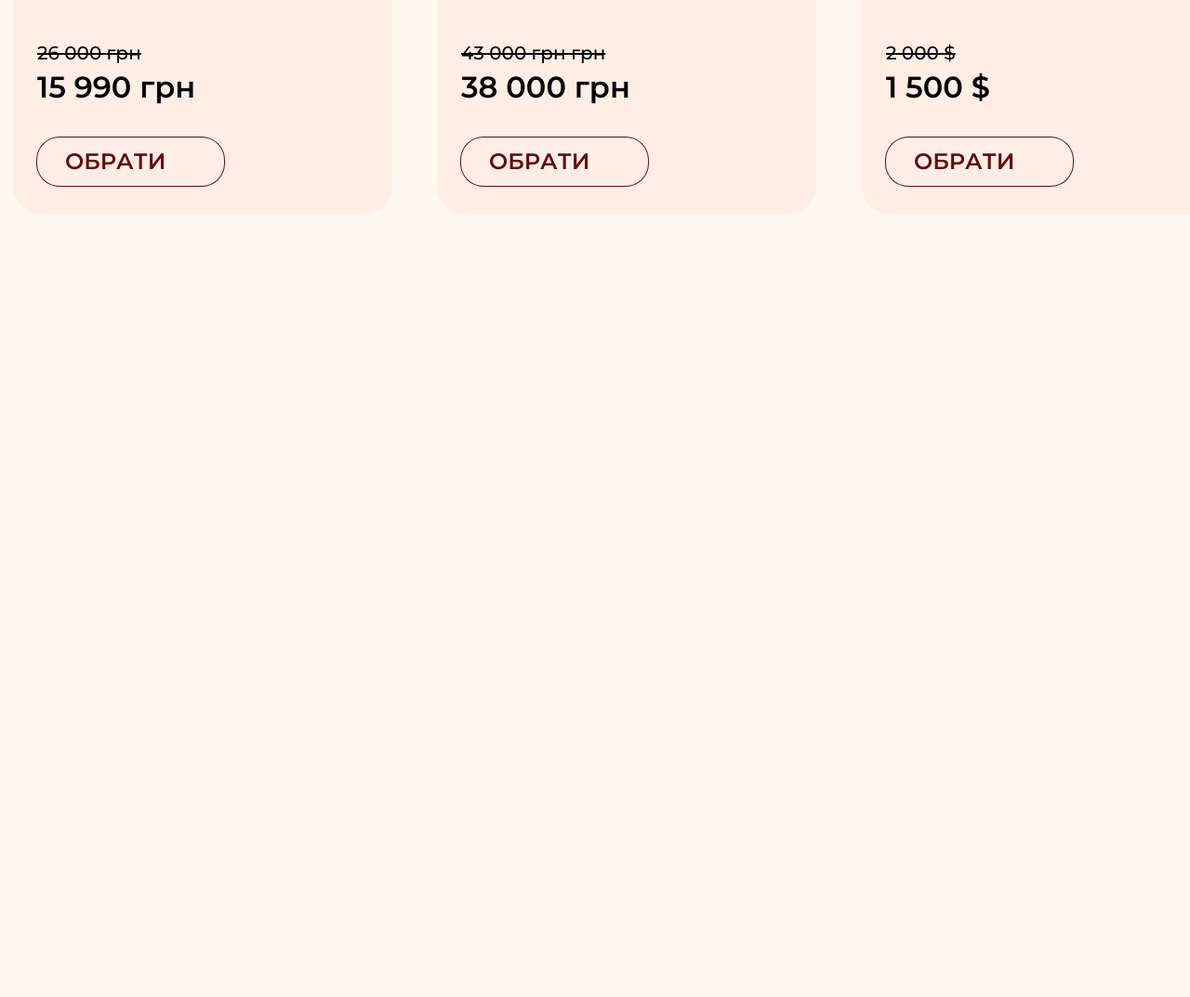
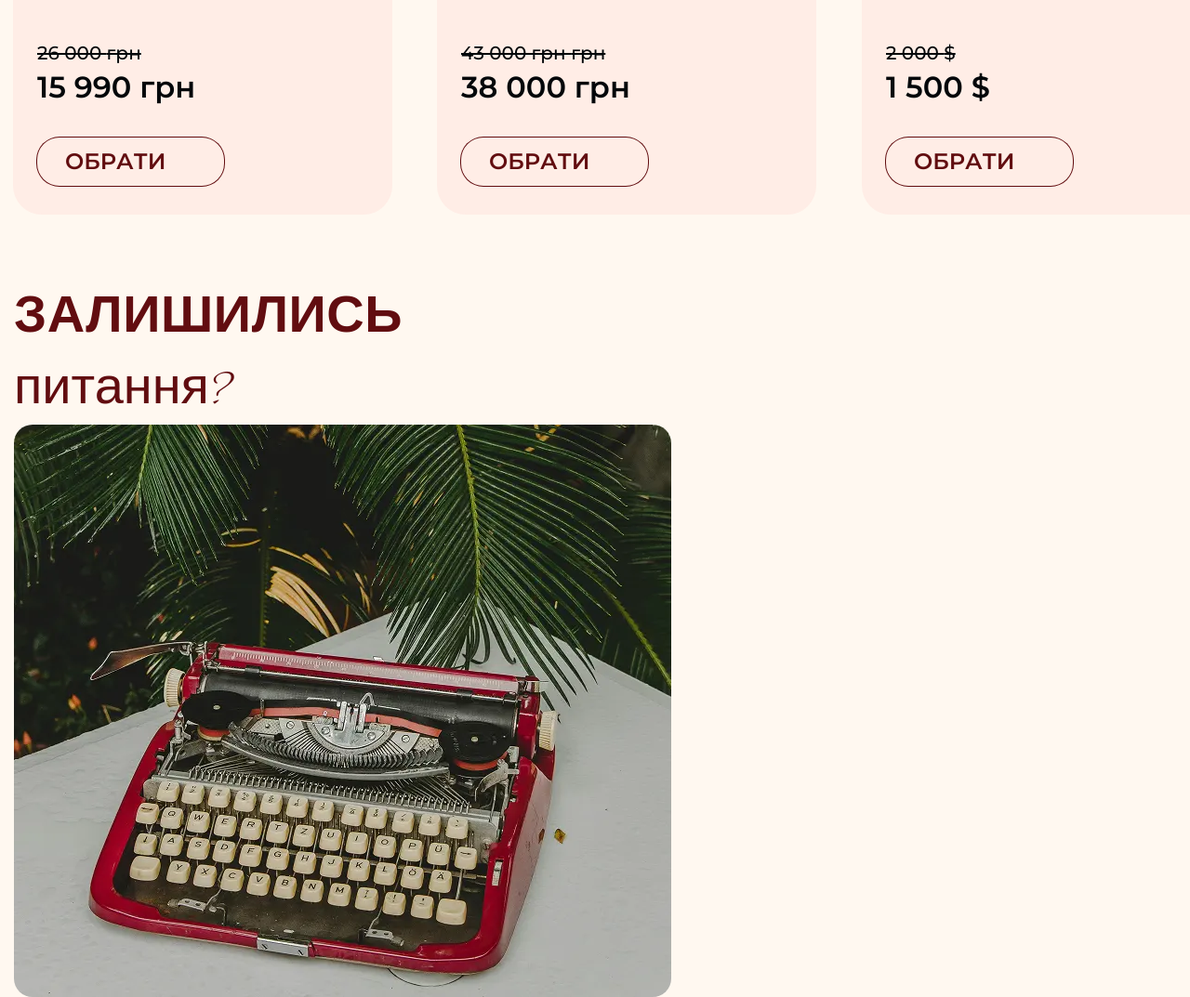
Before and after one commit to chertenok001/u_real_brand, a website: page app/index.html in a window 1280 px wide. Shown: the part 6428-7501 px from the top of the page at 93% size. Before the commit the page ends 6728 px from the top, so only its background shows below. Drawn offline with nearby package versions, Linux system fonts and the light colour scheme.

Commit message:
added section question

```diff
--- a/app/index.html
+++ b/app/index.html
@@ -1021,8 +1021,6 @@
             </svg>
           </button>
         </div>
-
-
       </article>
 
       <article class="selection__content selection__content--medium wow animate__animated">
@@ -1056,12 +1054,9 @@
               <use xlink:href="images/sprite.svg#icon-heart"></use>
             </svg>спільний чат</li>
 
-
           <li class="selection__item"> <svg class="selection__icon">
               <use xlink:href="images/sprite.svg#icon-heart"></use>
             </svg>перевірка домашніх завдань</li>
-
-
 
           <li class="selection__item"> <svg class="selection__icon">
               <use xlink:href="images/sprite.svg#icon-heart"></use>
@@ -1083,8 +1078,6 @@
             </svg>
           </button>
         </div>
-
-
       </article>
 
       <article class="selection__content selection__content--pro wow animate__animated">
@@ -1137,7 +1130,6 @@
           <li class="selection__item"> <svg class="selection__icon">
               <use xlink:href="images/sprite.svg#icon-heart"></use>
             </svg>+ Бонусні уроки від Надії </li>
-
         </ul>
 
         <div class="selection__rates">
@@ -1155,9 +1147,19 @@
     </div>
     <span>
     </span>
-
   </div>
 
+</section>
+   <section class="question">
+  <div class="container">
+    <div class="question__content">
+      <h2 class="question__title"> Залишились
+      </h2>
+      <span class="question__subtitle">питання?</span>
+      <img class="question__img" src="images/question@1px.webp" srcset="images/quastion@2px.webp 2x" loading="lazy"
+        width="704" height="616" alt="фото друкарки">
+    </div>
+  </div>
 </section>
 
 
--- /dev/null
+++ b/app/scss/components/_question.scss
@@ -0,0 +1,21 @@
+.question {
+  &__title {
+    font-family: var(--font-alkia);
+    font-weight: 800;
+    font-size: 56px;
+    letter-spacing: 0.01em;
+    text-transform: uppercase;
+  }
+
+  &__subtitle {
+    font-family: var(--font-moon);
+    font-weight: 400;
+    font-size: 56px;
+  }
+
+  &__img {
+    max-width: 707px;
+    width: 100%;
+    border-radius: 20px;
+  }
+}
--- a/app/scss/components/_selection.scss
+++ b/app/scss/components/_selection.scss
@@ -222,7 +222,6 @@
       color: var(--bright-red-color);
     }
 
-
     &:hover .selection__arrow-right {
       transform: translateX(10px);
       stroke: var(--white-color);
--- a/app/scss/style.scss
+++ b/app/scss/style.scss
@@ -16,3 +16,4 @@
 @import './components/info';
 @import './components/plan';
 @import './components/selection';
+@import './components/question';
```
Also changed, not shown: app/html/components/_question.html (added, +11 -0 lines), app/html/components/_selection.html (+0 -9 lines), app/html/index.html (+1 -0 lines), app/css/style.min.css, app/images/question@1px.avif (added), app/images/question@1px.png (added), app/images/question@1px.webp (added), app/images/question@2px.avif (added), app/images/question@2px.webp (added), app/images/src/question@1px.png (added), app/scss/components/_for-whom.scss (renamed from app/scss/components/for-whom.scss), 2 other files.
